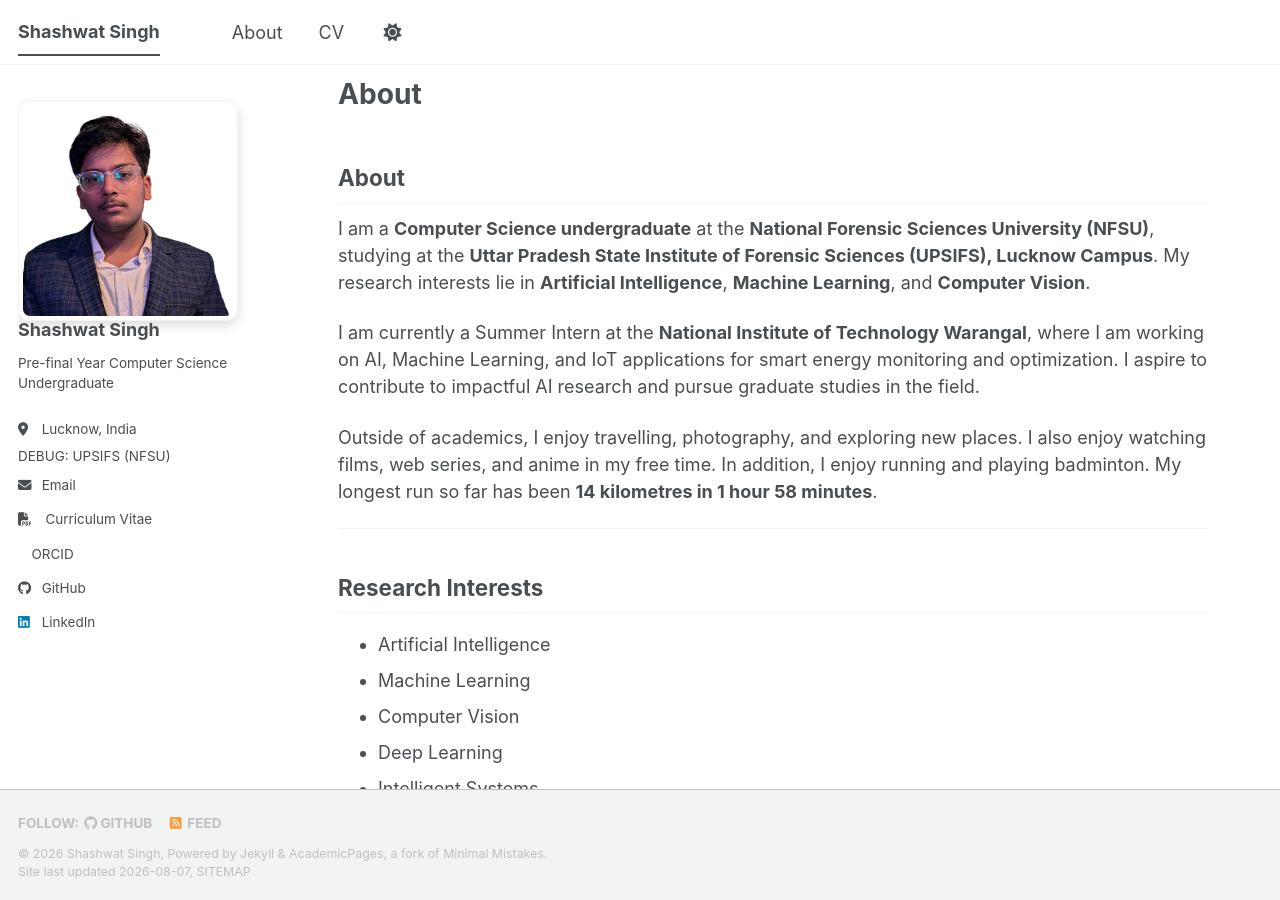
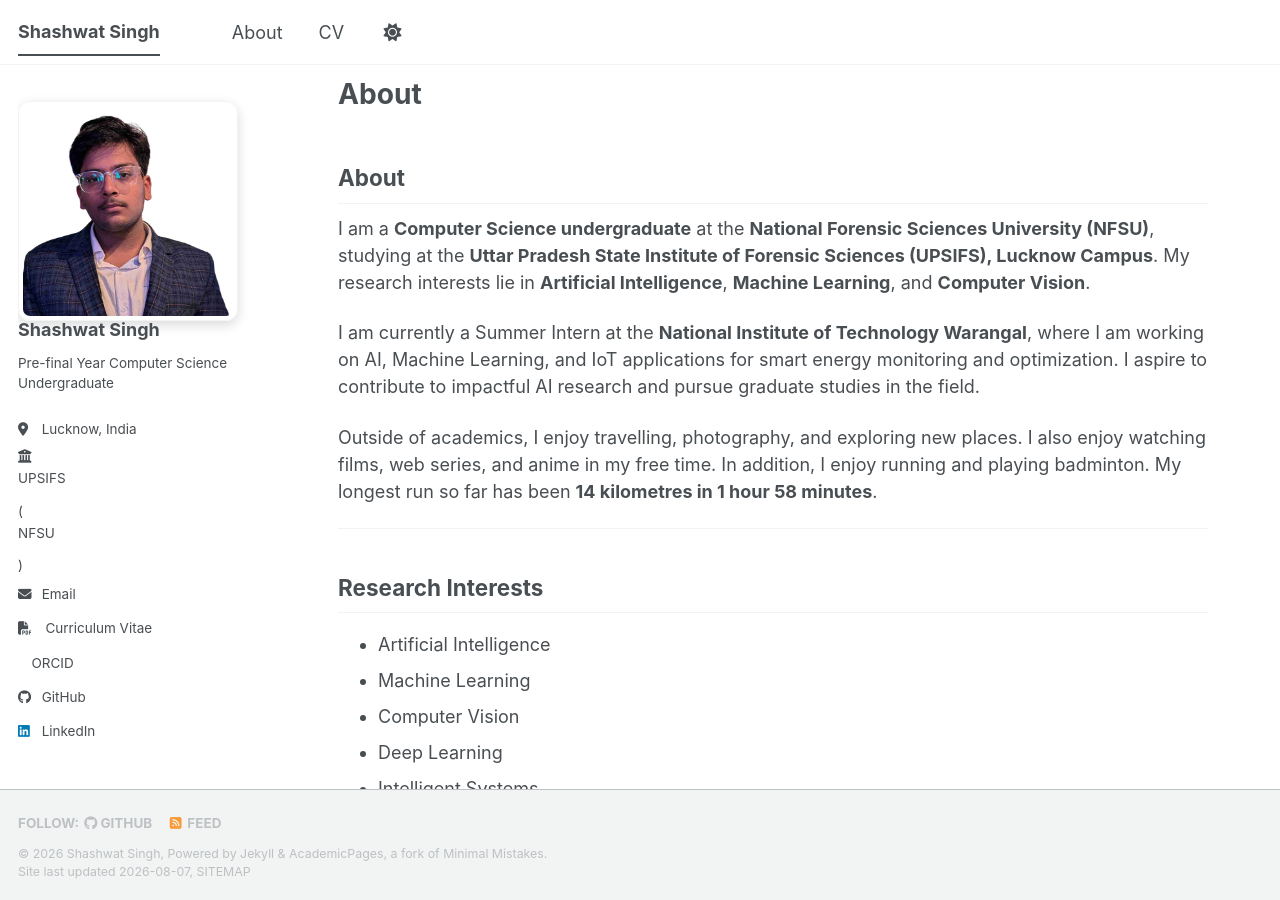
Before and after one commit to shashwht/academic-pages-temp, a Jekyll site: the page built from _pages/about.md, in a window 1280 px wide and 900 px high. Built offline with Jekyll 4.4.1, drawn with Linux system fonts in a browser that asks for light colours; a style sheet for code colours, icons or effects is not loaded.

Commit message:
Update author-profile.html

```diff
--- a/_includes/author-profile.html
+++ b/_includes/author-profile.html
@@ -24,14 +24,29 @@
     <ul class="author__urls social-icons">
       <!-- Font Awesome icons / Biographic information  -->
       {% if author.location %}
-        <li class="author__desktop"><i class="fas fa-fw fa-location-dot icon-pad-right" aria-hidden="true"></i>{{ author.location }}</li>
-      {% endif %}
-      <li class="author__desktop">
-        DEBUG: {{ author.employer }}
-      </li>
-      {% if author.uri %}
-        <li><a href="{{ author.uri }}"><i class="fas fa-fw fa-link icon-pad-right" aria-hidden="true"></i>{{ site.data.ui-text[site.locale].website_label | default: "Website" }}</a></li>
-      {% endif %}
+  <li class="author__desktop">
+    <i class="fas fa-fw fa-location-dot icon-pad-right" aria-hidden="true"></i>{{ author.location }}
+  </li>
+{% endif %}
+
+{% if author.employer %}
+  <li class="author__desktop">
+    <i class="fas fa-fw fa-building-columns icon-pad-right" aria-hidden="true"></i>
+    <span>
+      <a href="https://www.upsifs.ac.in/" target="_blank" rel="noopener">UPSIFS</a>
+      (<a href="https://www.nfsu.ac.in/" target="_blank" rel="noopener">NFSU</a>)
+    </span>
+  </li>
+{% endif %}
+
+{% if author.uri %}
+  <li>
+    <a href="{{ author.uri }}">
+      <i class="fas fa-fw fa-link icon-pad-right" aria-hidden="true"></i>
+      {{ site.data.ui-text[site.locale].website_label | default: "Website" }}
+    </a>
+  </li>
+{% endif %}
       {% if author.email %}
         <li><a href="mailto:{{ author.email }}"><i class="fas fa-fw fa-envelope icon-pad-right" aria-hidden="true"></i>{{ site.data.ui-text[site.locale].email_label | default: "Email" }}</a></li>
       {% endif %}
```
